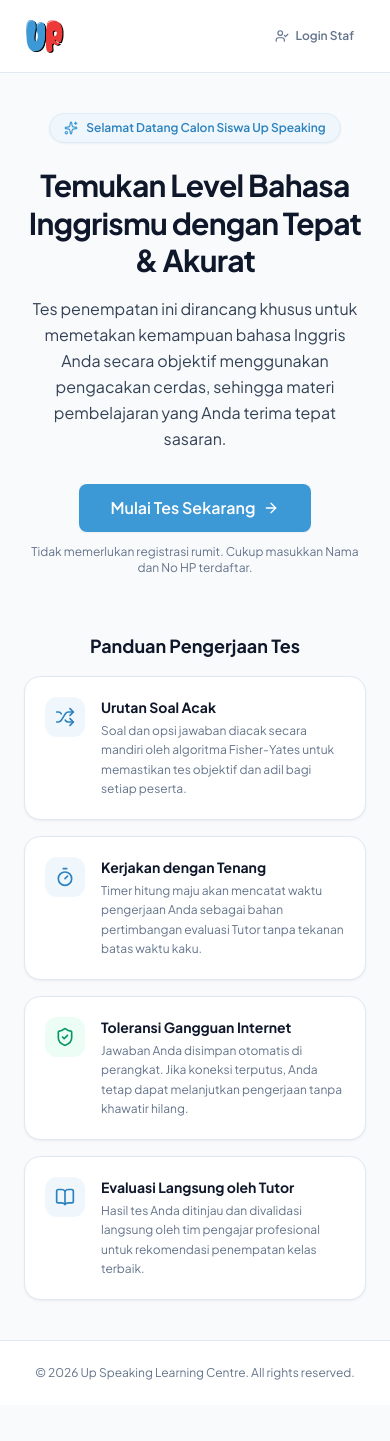
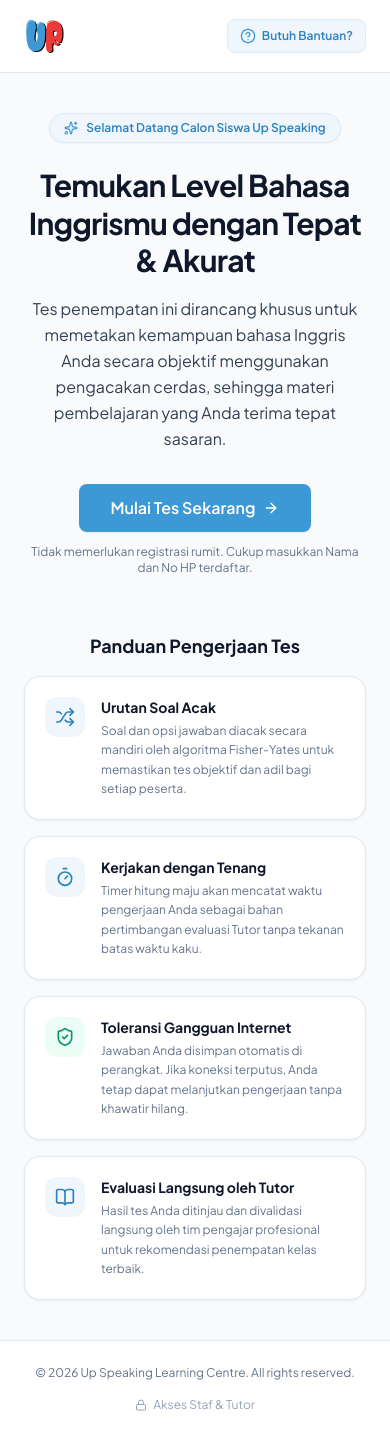
Before and after one commit to septianof/up-speaking, a Next.js app: page / in a window 390 px wide. Before the commit the page ends 1405 px from the top, so only its background shows below. Built offline with nearby package versions, Linux system fonts and the light colour scheme.

Commit message:
fix(student): replace staff login with help modal and enforce input sanitization
Replace top navbar staff login with Butuh Bantuan button opening support modal, move staff access link to discrete footer, and enforce strict letter-only filtering for student name and numeric-only filtering for phone.

```diff
--- a/src/app/page.tsx
+++ b/src/app/page.tsx
@@ -3,7 +3,7 @@
 import { useEffect, useState } from "react";
 import Image from "next/image";
 import { useRouter } from "next/navigation";
-import { Button } from "@/components/ui";
+import { Button, Modal } from "@/components/ui";
 import { LoginModal } from "@/components/student/LoginModal";
 import { getActiveSession } from "@/lib/session";
 import {
@@ -13,12 +13,15 @@ import {
   Shuffle,
   ShieldCheck,
   ArrowRight,
-  UserCheck,
+  HelpCircle,
+  MessageCircle,
+  Lock,
 } from "lucide-react";
 
 export default function Home() {
   const router = useRouter();
   const [isModalOpen, setIsModalOpen] = useState(false);
+  const [isHelpModalOpen, setIsHelpModalOpen] = useState(false);
   const [checkingSession, setCheckingSession] = useState(true);
   const [activeSession, setActiveSession] = useState<ReturnType<typeof getActiveSession>>(null);
 
@@ -68,13 +71,14 @@ export default function Home() {
             </div>
           </div>
 
-          <a
-            href="/staff/login"
-            className="text-xs font-semibold text-text-muted hover:text-primary-600 transition-colors flex items-center gap-1.5 py-2 px-3 rounded-btn hover:bg-surface-subtle"
+          <button
+            type="button"
+            onClick={() => setIsHelpModalOpen(true)}
+            className="text-xs font-semibold text-primary-600 hover:text-primary-700 bg-primary-50 hover:bg-primary-100 transition-colors flex items-center gap-1.5 py-2 px-3 rounded-btn border border-primary-100"
           >
-            <UserCheck className="w-3.5 h-3.5" />
-            <span>Login Staf</span>
-          </a>
+            <HelpCircle className="w-4 h-4 text-primary-500" />
+            <span>Butuh Bantuan?</span>
+          </button>
         </div>
       </header>
 
@@ -180,10 +184,19 @@ export default function Home() {
       </main>
 
       {/* Footer */}
-      <footer className="w-full border-t border-surface-border py-6 px-6 text-center text-xs text-text-muted bg-surface-white">
-        <p>
-          &copy; {new Date().getFullYear()} Up Speaking Learning Centre. All rights reserved.
-        </p>
+      <footer className="w-full border-t border-surface-border py-6 px-6 bg-surface-white">
+        <div className="max-w-6xl mx-auto flex flex-col sm:flex-row items-center justify-between gap-3 text-xs text-text-muted">
+          <p>
+            &copy; {new Date().getFullYear()} Up Speaking Learning Centre. All rights reserved.
+          </p>
+          <a
+            href="/staff/login"
+            className="flex items-center gap-1.5 text-text-disabled hover:text-text-muted transition-colors py-1 px-2 rounded hover:bg-surface-subtle"
+          >
+            <Lock className="w-3 h-3" />
+            <span>Akses Staf & Tutor</span>
+          </a>
+        </div>
       </footer>
 
       {/* Student Login Modal */}
@@ -191,6 +204,47 @@ export default function Home() {
         isOpen={isModalOpen}
         onClose={() => setIsModalOpen(false)}
       />
+
+      {/* Student Help Modal (Opsi A) */}
+      <Modal
+        isOpen={isHelpModalOpen}
+        onClose={() => setIsHelpModalOpen(false)}
+        title="Bantuan & Dukungan Siswa"
+        description="Mengalami kendala saat masuk ke lembar tes? Tim admin Up Speaking siap membantu Anda."
+      >
+        <div className="space-y-4 pt-2">
+          <div className="p-4 rounded-xl bg-surface-subtle border border-surface-border text-sm text-text-secondary space-y-2">
+            <p className="font-semibold text-text-primary">
+              Informasi Penting Sebelum Memulai Tes:
+            </p>
+            <ul className="list-disc pl-5 space-y-1 text-xs text-text-muted">
+              <li>Pastikan Nama dan Nomor HP Anda telah didaftarkan oleh admin Up Speaking.</li>
+              <li>Gunakan nomor seluler aktif dengan format angka <code>08xxxxxxxxxx</code>.</li>
+              <li>Jika nama tidak ditemukan, konfirmasikan ke admin untuk aktivasi sesi tes Anda.</li>
+            </ul>
+          </div>
+
+          <a
+            href="https://wa.me/6281234567890?text=Halo%20Admin%20Up%20Speaking,%20saya%20memerlukan%20bantuan%20mengenai%20tes%20penempatan."
+            target="_blank"
+            rel="noopener noreferrer"
+            className="w-full flex items-center justify-center gap-2 h-11 px-5 rounded-btn bg-emerald-600 hover:bg-emerald-700 text-surface-white font-semibold text-sm transition-colors shadow-sm"
+          >
+            <MessageCircle className="w-4 h-4" />
+            <span>Hubungi Admin via WhatsApp</span>
+          </a>
+
+          <div className="flex justify-end pt-2">
+            <Button
+              variant="outline"
+              size="sm"
+              onClick={() => setIsHelpModalOpen(false)}
+            >
+              Tutup
+            </Button>
+          </div>
+        </div>
+      </Modal>
     </div>
   );
 }
--- a/src/components/student/LoginModal.tsx
+++ b/src/components/student/LoginModal.tsx
@@ -42,9 +42,9 @@ export const LoginModal: React.FC<LoginModalProps> = ({ isOpen, onClose }) => {
       return;
     }
 
-    // Phone number format validation (standard Indonesian mobile format)
-    if (!/^(^\+62|62|^08)(\d{8,12})$/.test(cleanPhone)) {
-      setError("Nomor handphone tidak valid. Gunakan format seperti 0812xxxxxxxx atau +62812xxxxxxxx.");
+    // Phone number format validation (standard Indonesian mobile format: 08xxx with 10-14 digits)
+    if (!/^08\d{8,12}$/.test(cleanPhone)) {
+      setError("Nomor handphone tidak valid. Gunakan format angka berawalan 08 (contoh: 081234567890, 10-13 digit).");
       return;
     }
 
@@ -79,6 +79,21 @@ export const LoginModal: React.FC<LoginModalProps> = ({ isOpen, onClose }) => {
     }
   };
 
+  const handleNameChange = (e: React.ChangeEvent<HTMLInputElement>) => {
+    // Only allow letters, spaces, and single quote (e.g. Syafi'i)
+    const sanitized = e.target.value.replace(/[^a-zA-Z\s']/g, "");
+    setFullName(sanitized);
+  };
+
+  const handlePhoneChange = (e: React.ChangeEvent<HTMLInputElement>) => {
+    // Only allow digits (0-9)
+    const digitsOnly = e.target.value.replace(/\D/g, "");
+    // Max 14 digits
+    if (digitsOnly.length <= 14) {
+      setPhone(digitsOnly);
+    }
+  };
+
   return (
     <Modal
       isOpen={isOpen}
@@ -107,13 +122,13 @@ export const LoginModal: React.FC<LoginModalProps> = ({ isOpen, onClose }) => {
               required
               disabled={isLoading}
               value={fullName}
-              onChange={(e) => setFullName(e.target.value)}
+              onChange={handleNameChange}
               placeholder="Contoh: Muhammad Budi Pratama"
               className="w-full h-11 pl-10 pr-3.5 rounded-btn bg-surface-white border border-surface-border text-text-primary text-sm transition-all focus:outline-none focus:ring-2 focus:border-primary-500 focus:ring-primary-100 placeholder:text-text-disabled"
             />
           </div>
           <p className="mt-1.5 text-xs text-text-muted">
-            Ketik nama sesuai data pendaftaran kursus Anda.
+            Hanya boleh huruf dan spasi (tanpa angka/simbol).
           </p>
         </div>
 
@@ -127,16 +142,18 @@ export const LoginModal: React.FC<LoginModalProps> = ({ isOpen, onClose }) => {
             </div>
             <input
               type="tel"
+              inputMode="numeric"
+              pattern="[0-9]*"
               required
               disabled={isLoading}
               value={phone}
-              onChange={(e) => setPhone(e.target.value)}
+              onChange={handlePhoneChange}
               placeholder="Contoh: 081234567890"
               className="w-full h-11 pl-10 pr-3.5 rounded-btn bg-surface-white border border-surface-border text-text-primary text-sm transition-all focus:outline-none focus:ring-2 focus:border-primary-500 focus:ring-primary-100 placeholder:text-text-disabled"
             />
           </div>
           <p className="mt-1.5 text-xs text-text-muted">
-            Nomor aktif siswa atau orang tua yang terdaftar.
+            Hanya boleh angka (contoh: 081234567890).
           </p>
         </div>
 
```
